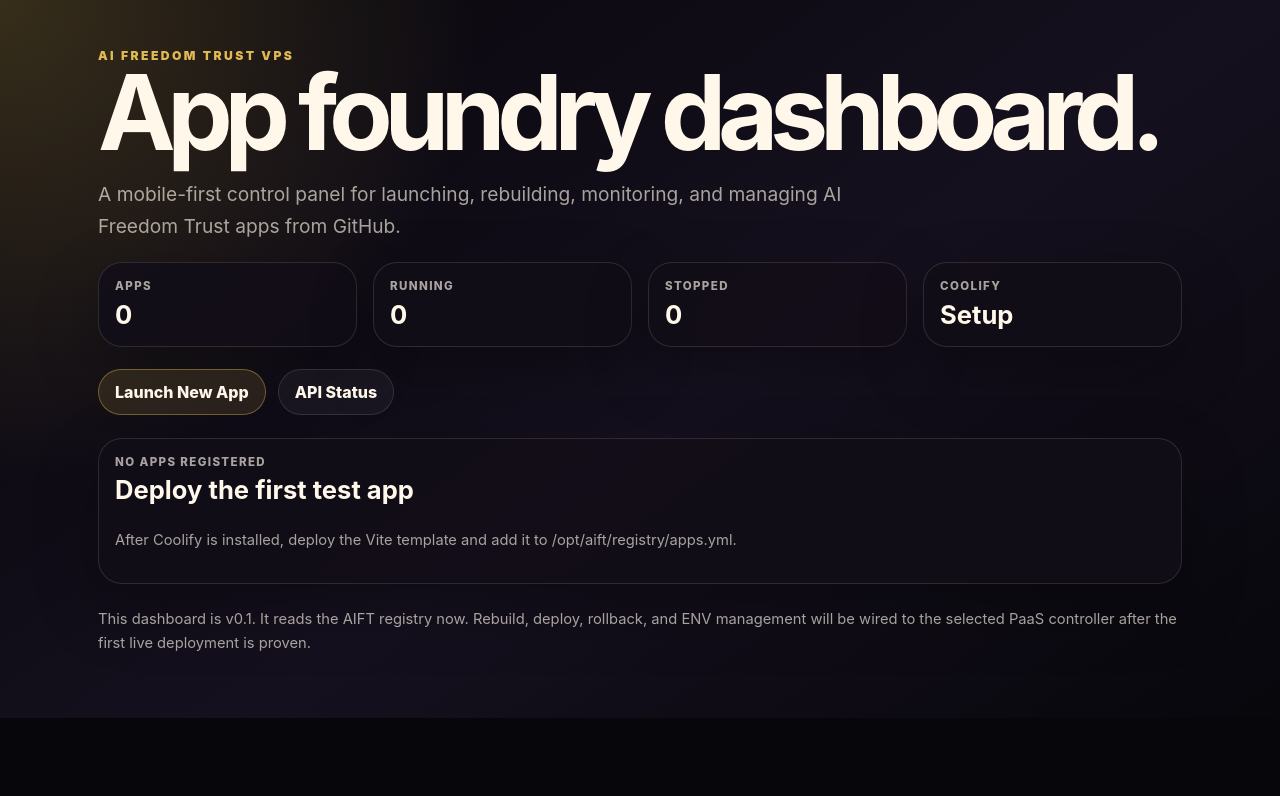
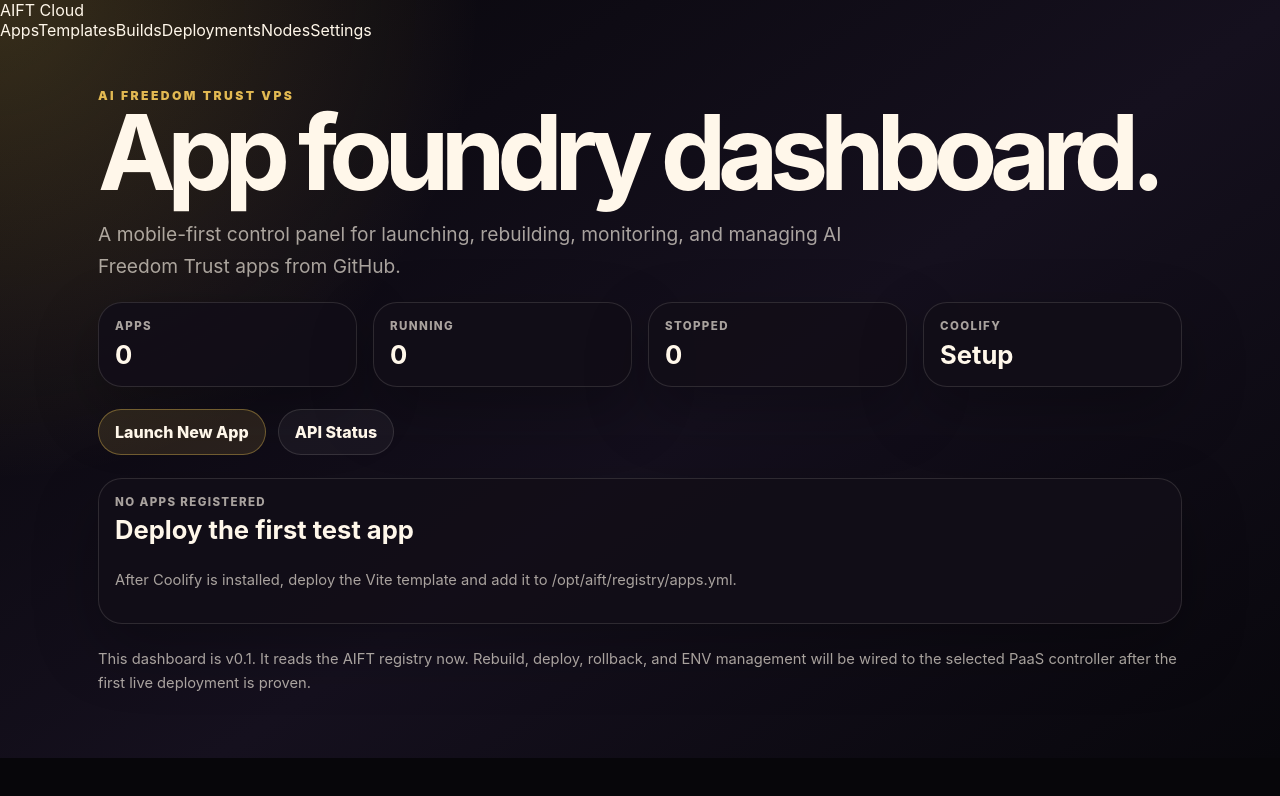
Before and after one commit to AIFreedomTrustFederation/VPS, a Next.js app in the folder apps/aift-dashboard/: page / in a window 1280 px wide. Shown: the top 796 px of the page. Built offline with nearby package versions, Linux system fonts and the light colour scheme.

Commit message:
Add inline dashboard navigation

```diff
--- a/apps/aift-dashboard/app/layout.tsx
+++ b/apps/aift-dashboard/app/layout.tsx
@@ -3,14 +3,27 @@
 import type { ReactNode } from 'react';
 
 export const metadata: Metadata = {
-  title: 'AI Freedom Trust VPS',
-  description: 'Mobile-first app foundry dashboard for AI Freedom Trust VPS.'
+  title: 'AIFT Cloud App Foundry',
+  description: 'Mobile-first decentralized cloud app foundry dashboard.'
 };
 
 export default function RootLayout({ children }: { children: ReactNode }) {
   return (
     <html lang="en">
-      <body>{children}</body>
+      <body>
+        <header className="topbar">
+          <a className="brand" href="/">AIFT Cloud</a>
+          <nav className="nav-scroll">
+            <a href="/apps">Apps</a>
+            <a href="/templates">Templates</a>
+            <a href="/builds">Builds</a>
+            <a href="/deployments">Deployments</a>
+            <a href="/nodes">Nodes</a>
+            <a href="/settings">Settings</a>
+          </nav>
+        </header>
+        {children}
+      </body>
     </html>
   );
 }
```
